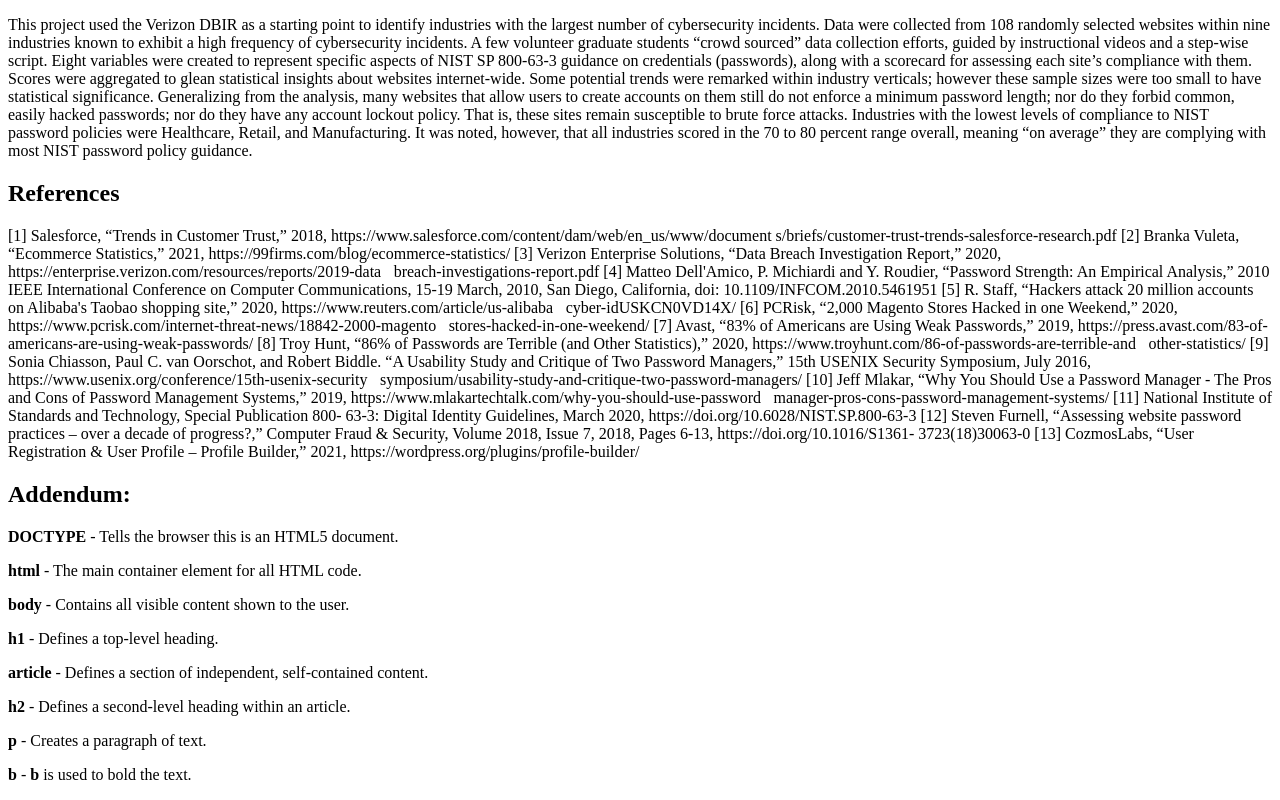
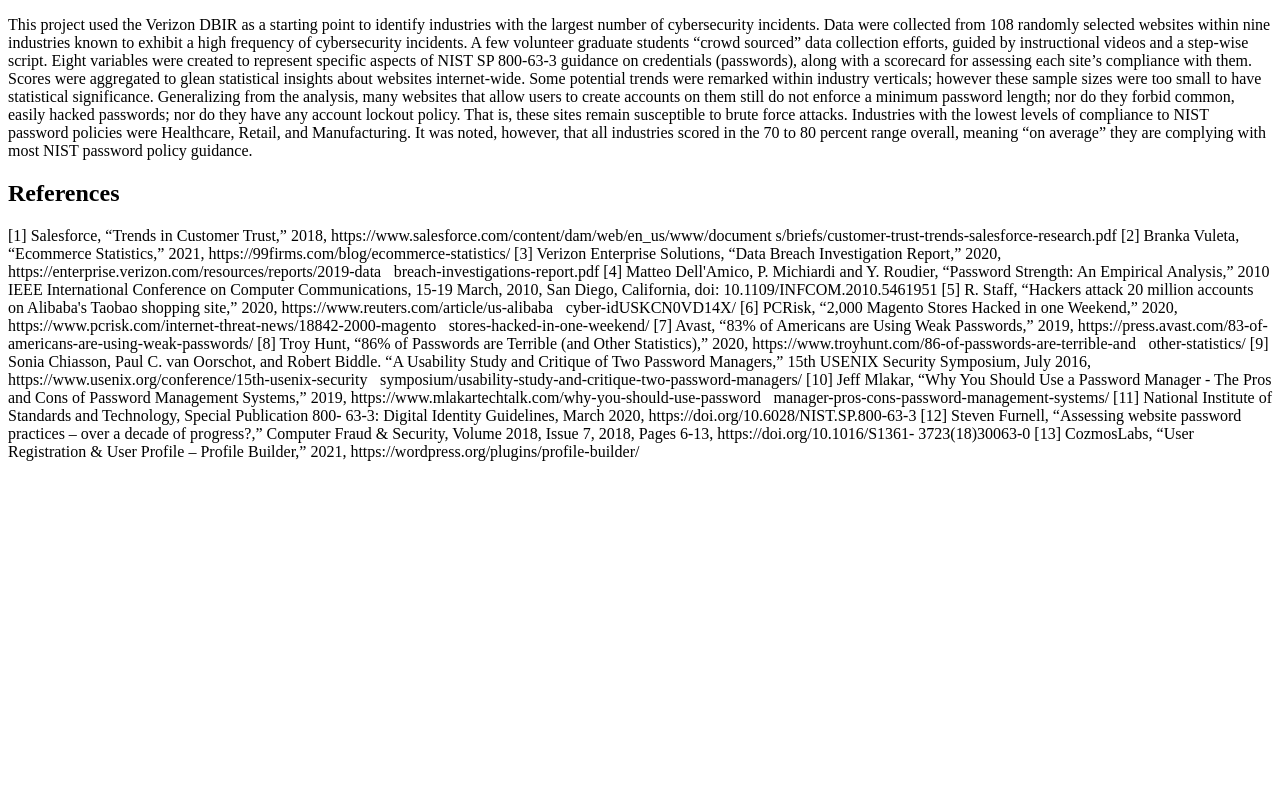
Before and after one commit to Anurag070599/Homework2, a website: page src/index.html in a window 1280 px wide. Shown: the part 1462-2262 px from the top of the page. After the commit the page ends 1939 px from the top, so only its background shows below. Drawn offline with Linux system fonts and the light colour scheme.

Commit message:
Update index.html

```diff
--- a/src/index.html
+++ b/src/index.html
@@ -299,15 +299,6 @@ Issue 7, 2018, Pages 6-13, https://doi.org/10.1016/S1361-
 [13] CozmosLabs, “User Registration & User Profile – Profile Builder,”
 2021, https://wordpress.org/plugins/profile-builder/</p>
 </article>
-<h2>Addendum:</h2>
 
-    <p><b>DOCTYPE</b> - Tells the browser this is an HTML5 document.</p>
-    <p><b>html</b> - The main container element for all HTML code.</p>
-    <p><b>body</b> - Contains all visible content shown to the user.</p>
-    <p><b>h1</b> - Defines a top-level heading.</p>
-    <p><b>article</b> - Defines a section of independent, self-contained content.</p>
-    <p><b>h2</b> - Defines a second-level heading within an article.</p>
-    <p><b>p</b> - Creates a paragraph of text.</p>
-    <p><b>b</b> - <b>b</b> is used to bold the text.</p>
 </body>
 </html>
```
